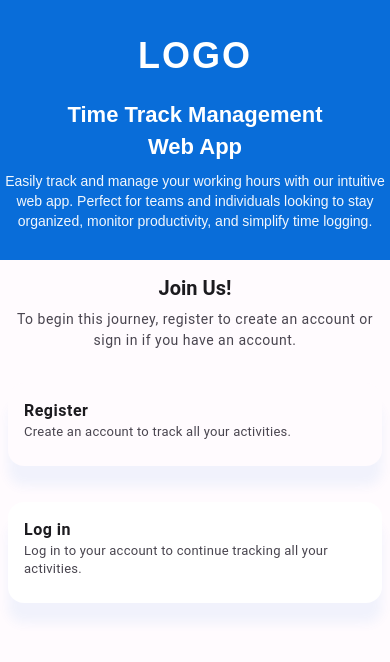
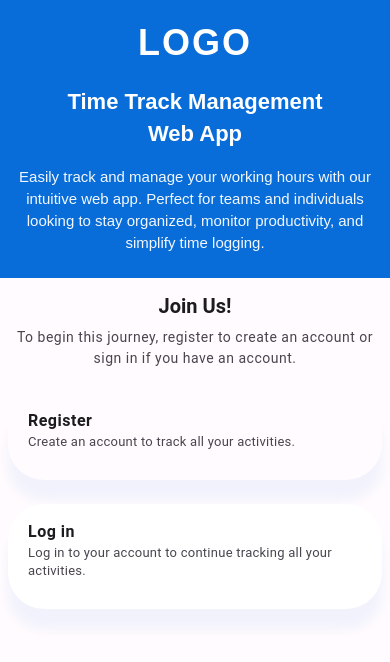
Before and after one commit to AhmedNurovic/bloomteq-fullstack-task, a React (Vite) app in the folder frontend/frontend/: page / in a window 390 px wide. Shown: the top 662 px of the page. Built offline with nearby package versions, Linux system fonts and the light colour scheme.

Commit message:
improve: better mobile design for Landing page, desktop unchanged

```diff
--- a/frontend/frontend/src/components/Landing.tsx
+++ b/frontend/frontend/src/components/Landing.tsx
@@ -29,8 +29,8 @@ const Landing: React.FC = () => {
           alignItems: 'center',
           justifyContent: 'center',
           position: 'relative',
-          minHeight: { xs: 260, md: '100vh' },
-          py: 0,
+          minHeight: { xs: 180, md: '100vh' },
+          py: { xs: 2, md: 0 },
           overflow: 'hidden',
         }}
       >
@@ -44,6 +44,7 @@ const Landing: React.FC = () => {
           justifyContent: 'center',
           flex: 1,
           zIndex: 2,
+          px: { xs: 2, md: 0 },
         }}>
           <h1 style={{ fontFamily: 'Poppins, sans-serif', fontWeight: 700, fontSize: 36, color: 'white', margin: 0, letterSpacing: 2, textAlign: 'center' }}>LOGO</h1>
           <Typography
@@ -57,6 +58,7 @@ const Landing: React.FC = () => {
               mt: 2,
               textAlign: 'center',
               maxWidth: 400,
+              mb: { xs: 1, md: 0 },
             }}
           >
             Time Track Management <br /> Web App
@@ -65,14 +67,15 @@ const Landing: React.FC = () => {
             sx={{
               fontFamily: 'Poppins, sans-serif',
               fontWeight: 500,
-              fontSize: { xs: 14, md: 16 },
-              lineHeight: { xs: '20px', md: '22px' },
+              fontSize: { xs: 15, md: 16 },
+              lineHeight: { xs: '22px', md: '22px' },
               letterSpacing: 0,
               color: 'white',
               opacity: 0.95,
               mt: 1,
               textAlign: 'center',
               maxWidth: 400,
+              mb: { xs: 1, md: 0 },
             }}
           >
             Easily track and manage your working hours with our intuitive web app. Perfect for teams and individuals looking to stay organized, monitor productivity, and simplify time logging.
@@ -100,28 +103,32 @@ const Landing: React.FC = () => {
           alignItems: 'center',
           justifyContent: { xs: 'flex-start', md: 'center' },
           bgcolor: 'background.default',
-          minHeight: { xs: 320, md: '100vh' },
+          minHeight: { xs: 260, md: '100vh' },
           pt: { xs: 2, md: 0 },
+          pb: { xs: 3, md: 0 },
         }}
       >
         <Container maxWidth="sm" sx={{ px: { xs: 1, sm: 2, md: 0 } }}>
-          <Box sx={{ textAlign: 'center', mb: 4 }}>
+          <Box sx={{ textAlign: 'center', mb: 3 }}>
             <Typography variant="h4" sx={{ fontWeight: 700, mb: 1, color: 'text.primary', fontSize: { xs: 20, md: 28 } }}>
               Join Us!
             </Typography>
-            <Typography variant="body1" sx={{ color: 'text.secondary', mb: 4, fontSize: { xs: 14, md: 16 } }}>
+            <Typography variant="body1" sx={{ color: 'text.secondary', mb: 3, fontSize: { xs: 14, md: 16 } }}>
               To begin this journey, register to create an account or sign in if you have an account.
             </Typography>
           </Box>
-          <Box sx={{ display: 'flex', flexDirection: 'column', gap: { xs: 2.5, md: 3 }, alignItems: 'center', justifyContent: 'center', width: '100%' }}>
+          <Box sx={{ display: 'flex', flexDirection: 'column', gap: { xs: 2, md: 3 }, alignItems: 'center', justifyContent: 'center', width: '100%' }}>
             {/* Register Card */}
             <Card
               sx={{
                 cursor: 'pointer',
                 transition: 'all 0.3s ease',
                 width: '100%',
-                minHeight: { xs: 72, md: 90 },
-                mb: { xs: 2, md: 0 },
+                minHeight: { xs: 64, md: 90 },
+                mb: { xs: 1, md: 0 },
+                borderRadius: { xs: 3, md: 3 },
+                px: { xs: 1, md: 0 },
+                py: { xs: 0.5, md: 0 },
                 boxShadow: '0 20px 12px 0 rgba(9, 109, 217, 0.06)',
                 '&:hover': {
                   border: '1.5px solid #096DD9',
@@ -131,7 +138,7 @@ const Landing: React.FC = () => {
               }}
               onClick={() => navigate('/register')}
             >
-              <CardContent sx={{ p: { xs: 2, md: 3 } }}>
+              <CardContent sx={{ p: { xs: 1.5, md: 3 } }}>
                 <Box sx={{ display: 'flex', alignItems: 'center' }}>
                   {/* No logo here */}
                   <Box sx={{ flex: 1 }}>
@@ -150,7 +157,7 @@ const Landing: React.FC = () => {
                 cursor: 'pointer',
                 transition: 'all 0.3s ease',
                 width: '100%',
-                minHeight: { xs: 72, md: 90 },
+                minHeight: { xs: 64, md: 90 },
                 color: '#096DD9',
                 bgcolor: 'white',
                 boxShadow: '0 20px 12px 0 rgba(9, 109, 217, 0.06)',
@@ -159,10 +166,13 @@ const Landing: React.FC = () => {
                   transform: 'translateY(-4px)',
                   boxShadow: theme.shadows[8],
                 },
+                borderRadius: { xs: 3, md: 3 },
+                px: { xs: 1, md: 0 },
+                py: { xs: 0.5, md: 0 },
               }}
               onClick={() => navigate('/login')}
             >
-              <CardContent sx={{ p: { xs: 2, md: 3 } }}>
+              <CardContent sx={{ p: { xs: 1.5, md: 3 } }}>
                 <Box sx={{ display: 'flex', alignItems: 'center' }}>
                   {/* No logo here */}
                   <Box sx={{ flex: 1 }}>
```
